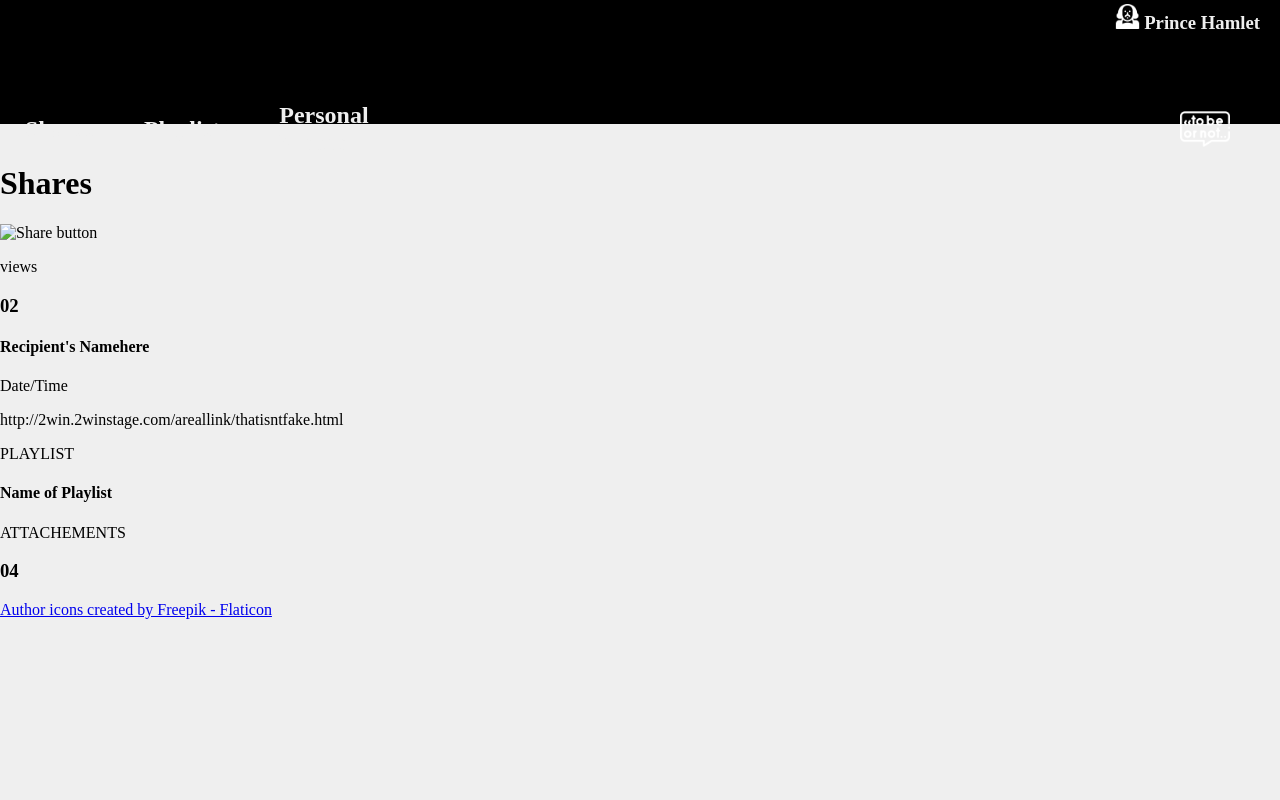
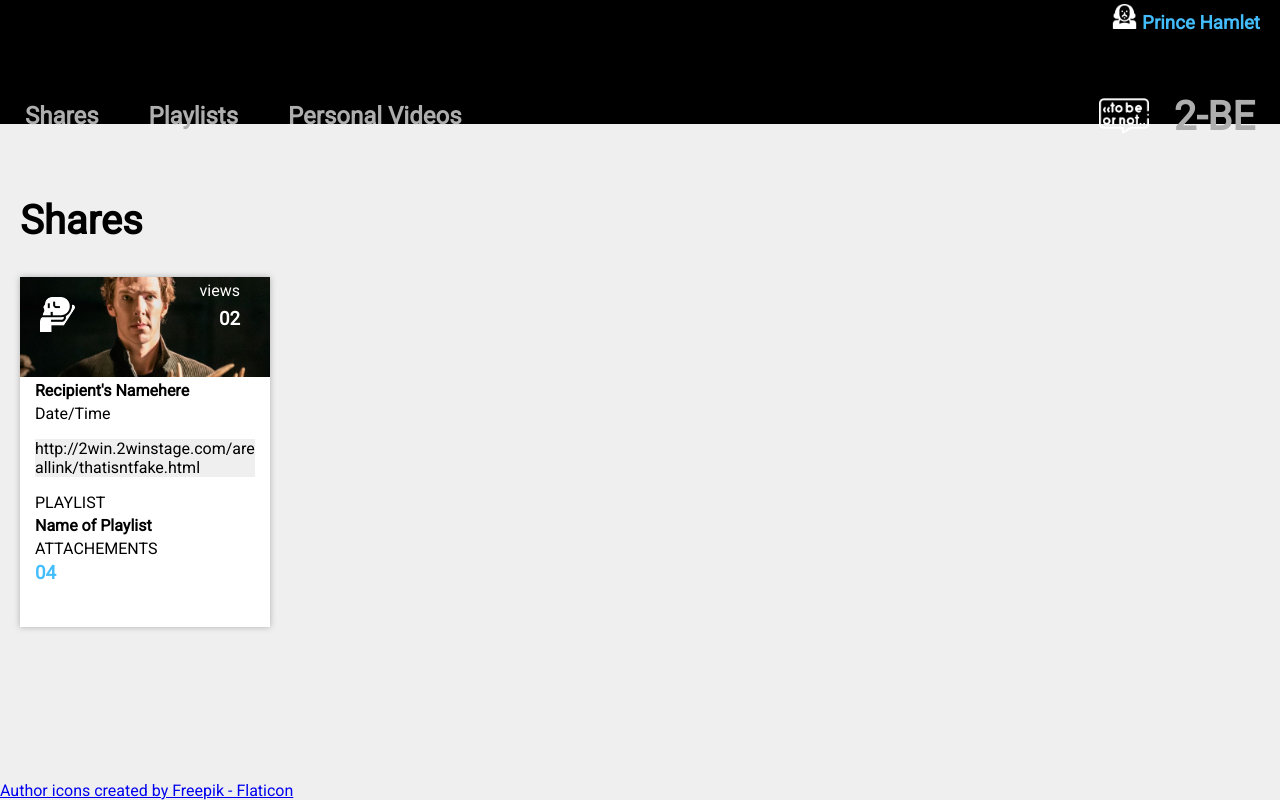
Before and after one commit to davidhdaw/2BeOrNot, a plain HTML site: page index.html in a window 1280 px wide. Drawn offline with Linux system fonts and the light colour scheme.

Commit message:
Add initial css for share cards

```diff
--- a/index.html
+++ b/index.html
@@ -3,11 +3,14 @@
   <head>
     <meta charset="utf-8">
     <link rel="stylesheet" href="./styles.css">
+    <link rel="preconnect" href="https://fonts.googleapis.com">
+<link rel="preconnect" href="https://fonts.gstatic.com" crossorigin>
+<link href="https://fonts.googleapis.com/css2?family=Open+Sans:ital,wght@0,300;0,400;0,500;0,600;0,700;0,800;1,300;1,400;1,500;1,600;1,700;1,800&family=Roboto:ital,wght@0,100;0,300;0,400;1,300&display=swap" rel="stylesheet">
     <title>2Win or Not 2Win</title>
   </head>
   <body>
     <header>
-      <section class='login-info'>
+      <section class='login-info blue'>
       <h3><img class='invert' src="img/shakespeareLogo.png" alt="2Be User logo" height="25" width="25">    Prince Hamlet</h3>
       </section>
       <section class='nav-links'>
@@ -18,14 +21,14 @@
           <p> </p>
         </div>
         <img class='invert site-logo' src="img/hamletLogo.png" alt="2Be logo" height="50" width="50" >
+        <h1>2-BE</h1>
       </section>
-
     </header>
-    <h1>Shares</h1>
     <section class="share-cards">
+      <h1>Shares</h1>
       <article class="share">
         <div class="image-card">
-          <img src="" alt="Share button">
+          <img class="invert share-skull" src="img/skull.png" alt="Share button" height="35" width="35">
           <p>views</p>
           <h3>02</h3>
         </div>
--- a/styles.css
+++ b/styles.css
@@ -1,4 +1,5 @@
 header {
+  white-space: nowrap;
   display: flex;
   flex-direction: column;
   position: relative;
@@ -8,17 +9,24 @@ header {
   background-color: black;
   height: 18vh;
   margin: 0px;
-  color: #efefef;
+  color: #aeaeae;
 }
+
 .login-info {
 padding: 0px 15px;
 margin: 5px;
 align-self: flex-end;
 }
+
+.blue {
+  color: #44bdfc;
+}
+
 body {
   background-color: #efefef;
   margin: 0px;
   padding-top: 0px;
+  font-family: Roboto;
 }
 
 .logo-spacer {
@@ -26,7 +34,7 @@ body {
 }
 
 .site-logo {
-  margin-right: 50px;
+  margin-right: 25px;
 }
 
 .nav-links {
@@ -36,6 +44,11 @@ body {
   margin: 0px 0px;
 }
 
+h1 {
+  font-size: 2.5em;
+  margin-right: 25px;
+}
+
 h2 {
   padding: 25px;
 }
@@ -43,3 +56,49 @@ h2 {
 .invert {
   filter: invert(100%);
 }
+
+.share-cards {
+  padding: 20px;
+}
+
+.share {
+  width: 250px;
+  height: 350px;
+  background-color: white;
+  filter: drop-shadow(0px 0px 3px #aeaeae);
+}
+
+.share :not(:first-child)  {
+  margin: 4px 15px;
+}
+
+.image-card {
+  height: 100px;
+  display: flex;
+  flex-direction: column;
+  justify-content: flex-start;
+  align-items: flex-end;
+  background-image: url(img/cumberbatchHamlet.jpeg);
+  background-size: 300px 200px;
+  background-position: center;
+  color: white;
+  padding-right: 15px;
+}
+
+.share-skull {
+  position: absolute;
+  top: 20px;
+  left: 20px;
+}
+
+.user-link {
+  margin-left: 15px;
+  background-color: #efefef;
+  width: 220px;
+  overflow-wrap: break-word;
+}
+
+footer {
+  position: absolute;
+  bottom: 0px;
+}
```
